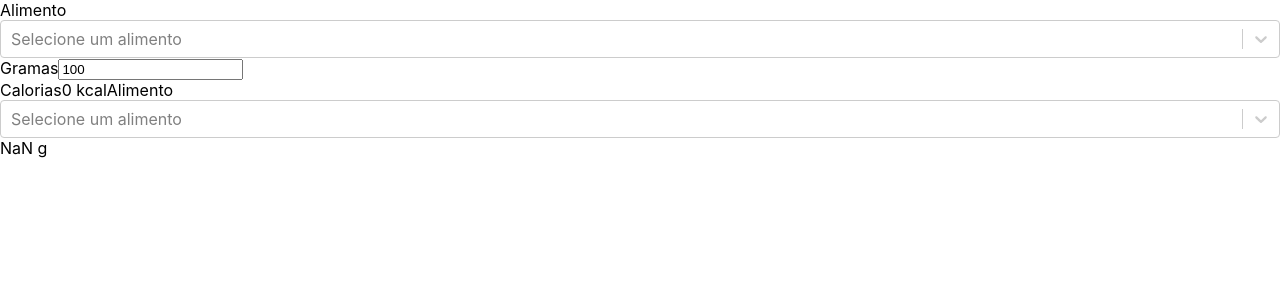
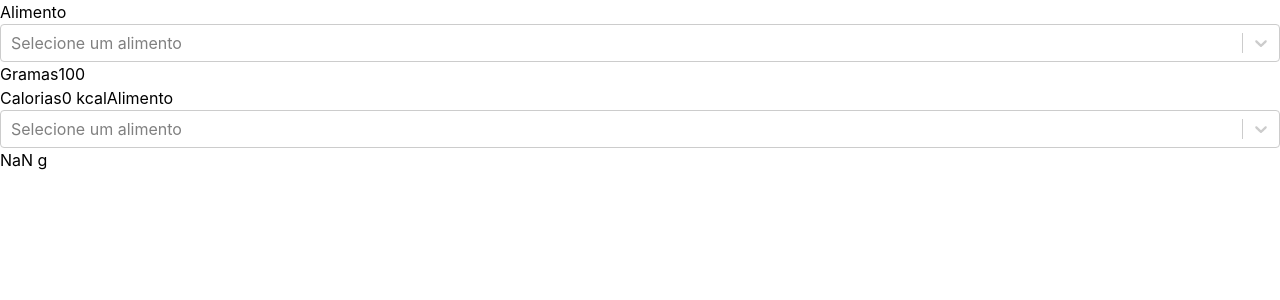
Before and after one commit to gsutavo-f/diet-converter, a React (Vite) app in the folder client/: page / in a window 1280 px wide. Shown: the top 300 px of the page. Built offline with nearby package versions, Linux system fonts and the light colour scheme; no server answers.

Commit message:
[chore] added tailwindcss

```diff
--- a/client/package.json
+++ b/client/package.json
@@ -17,6 +17,9 @@
     "@types/react": "^18.0.0",
     "@types/react-dom": "^18.0.0",
     "@vitejs/plugin-react": "^1.3.0",
+    "autoprefixer": "^10.4.7",
+    "postcss": "^8.4.14",
+    "tailwindcss": "^3.1.4",
     "typescript": "^4.6.3",
     "vite": "^2.9.9"
   }
--- /dev/null
+++ b/client/postcss.config.js
@@ -0,0 +1,6 @@
+module.exports = {
+  plugins: {
+    tailwindcss: {},
+    autoprefixer: {},
+  },
+}
--- a/client/src/index.css
+++ b/client/src/index.css
@@ -1,3 +1,7 @@
+@tailwind base;
+@tailwind components;
+@tailwind utilities;
+
 body {
   margin: 0;
   font-family: -apple-system, BlinkMacSystemFont, 'Segoe UI', 'Roboto', 'Oxygen',
--- /dev/null
+++ b/client/tailwind.config.js
@@ -0,0 +1,10 @@
+/** @type {import('tailwindcss').Config} */
+module.exports = {
+  content: [
+    "./src/**/*.{js,jsx,ts,tsx}",
+  ],
+  theme: {
+    extend: {},
+  },
+  plugins: [],
+}
```
Also changed, not shown: 1 other file (tests, documents, lock files or other folders).
